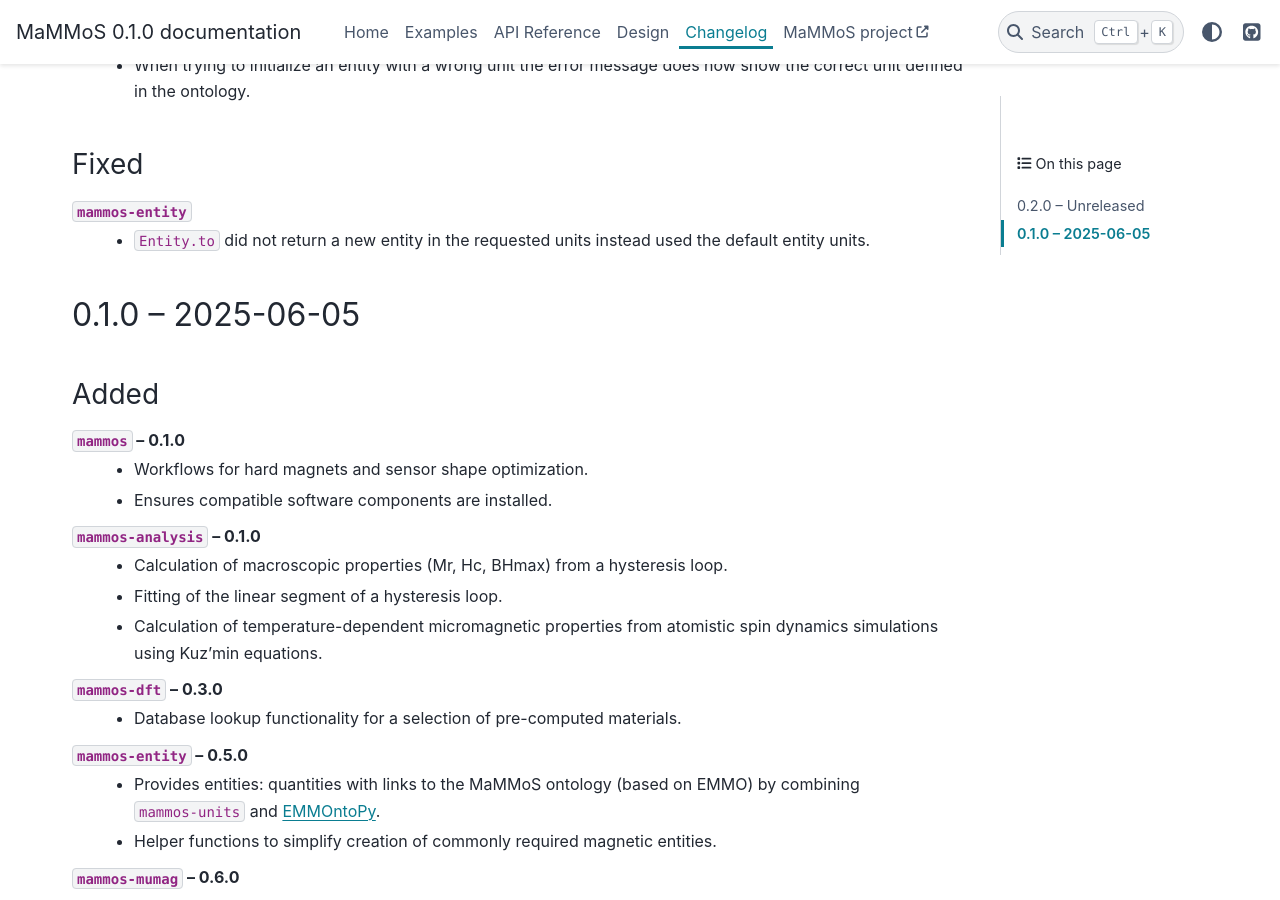
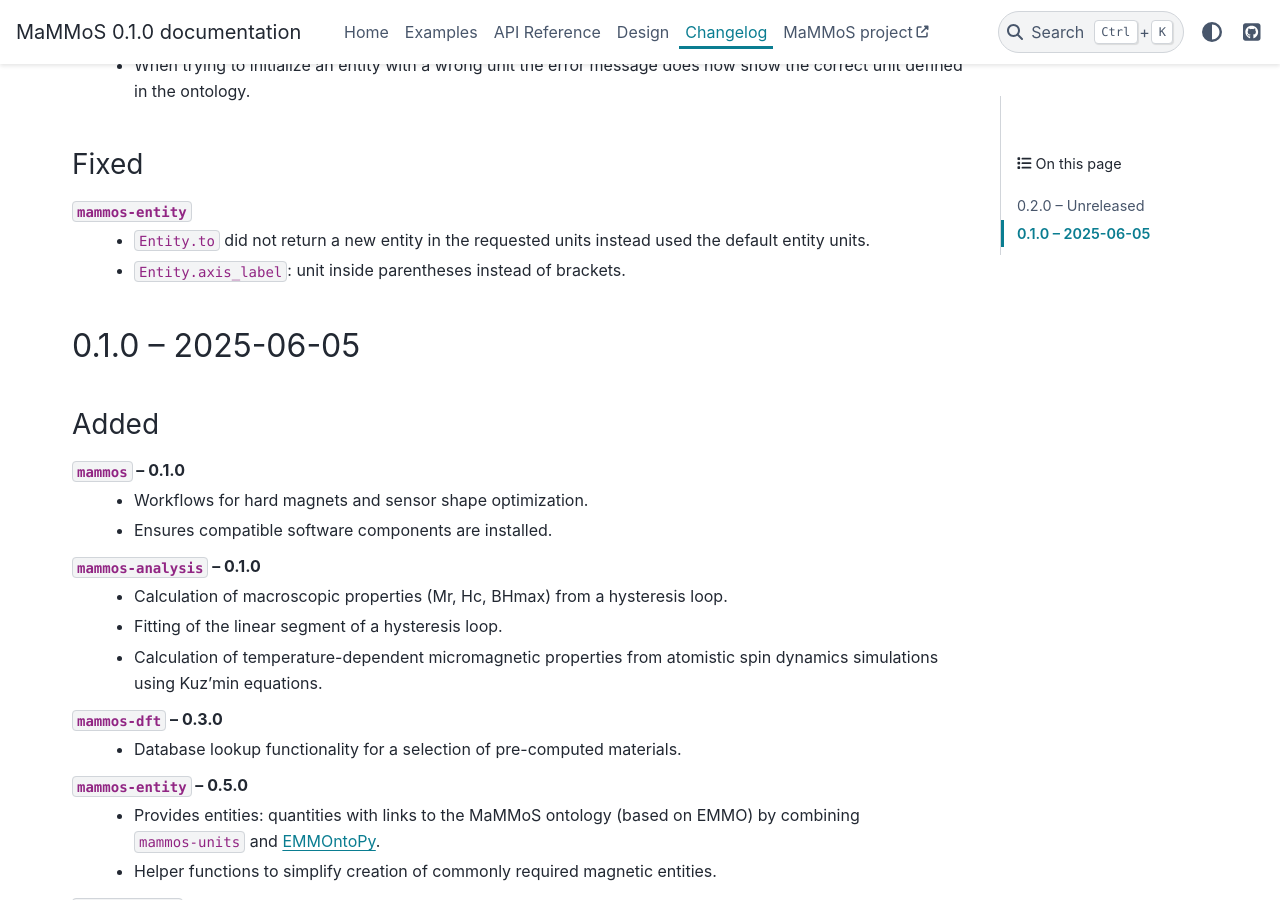
Before and after one commit to MaMMoS-project/mammos, a Sphinx documentation site: the page built from docs/source/changelog.rst, in a window 1280 px wide and 900 px high, scrolled down 510 px. Built offline with Sphinx 7.4.7 and the PyData theme 0.15.4, drawn with Linux system fonts in a browser that asks for light colours; pages that are not in the unit, such as notebooks, are missing from menus; the version number is read from the project's files by our own code.

Commit message:
Update changelog

```diff
--- a/docs/source/changelog.rst
+++ b/docs/source/changelog.rst
@@ -27,6 +27,7 @@ Fixed
 ``mammos-entity``
   - ``Entity.to`` did not return a new entity in the requested units instead
     used the default entity units.
+  - ``Entity.axis_label``: unit inside parentheses instead of brackets.
 
 0.1.0 -- 2025-06-05
 ===================
```
